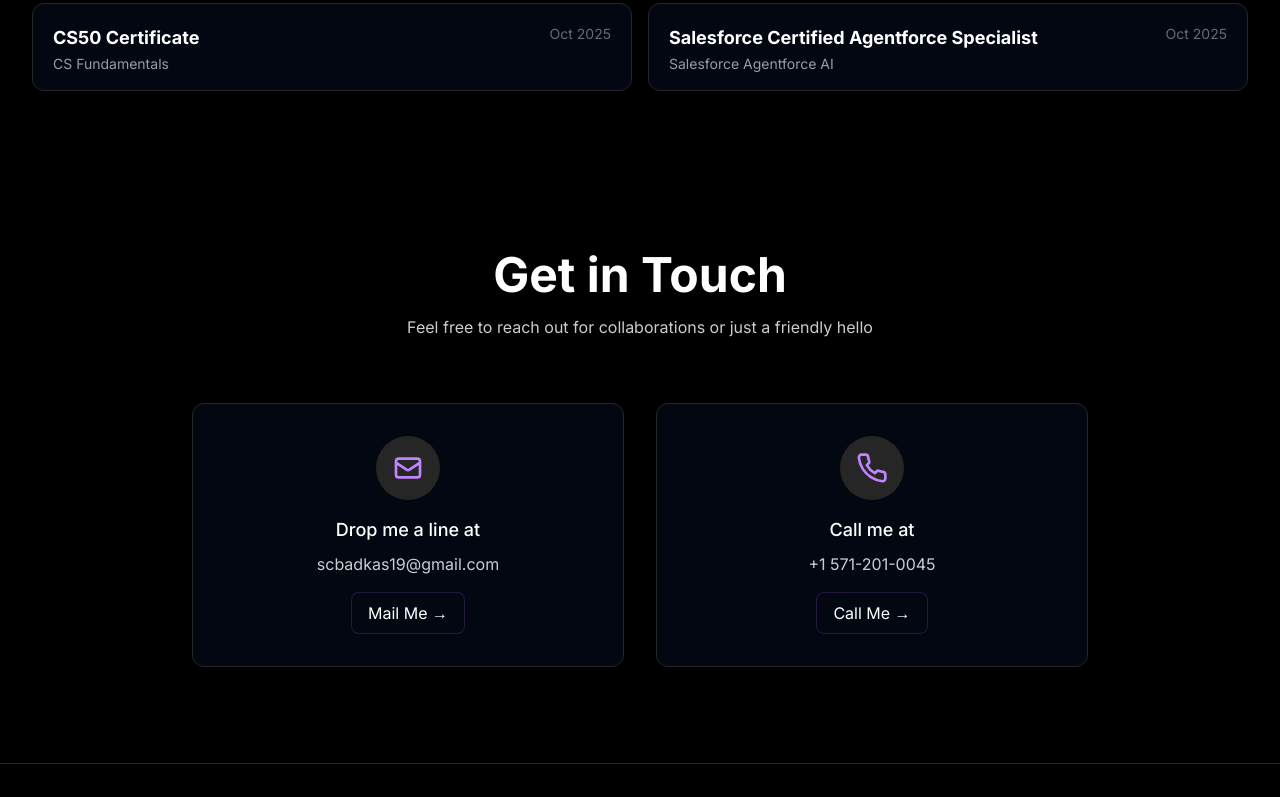
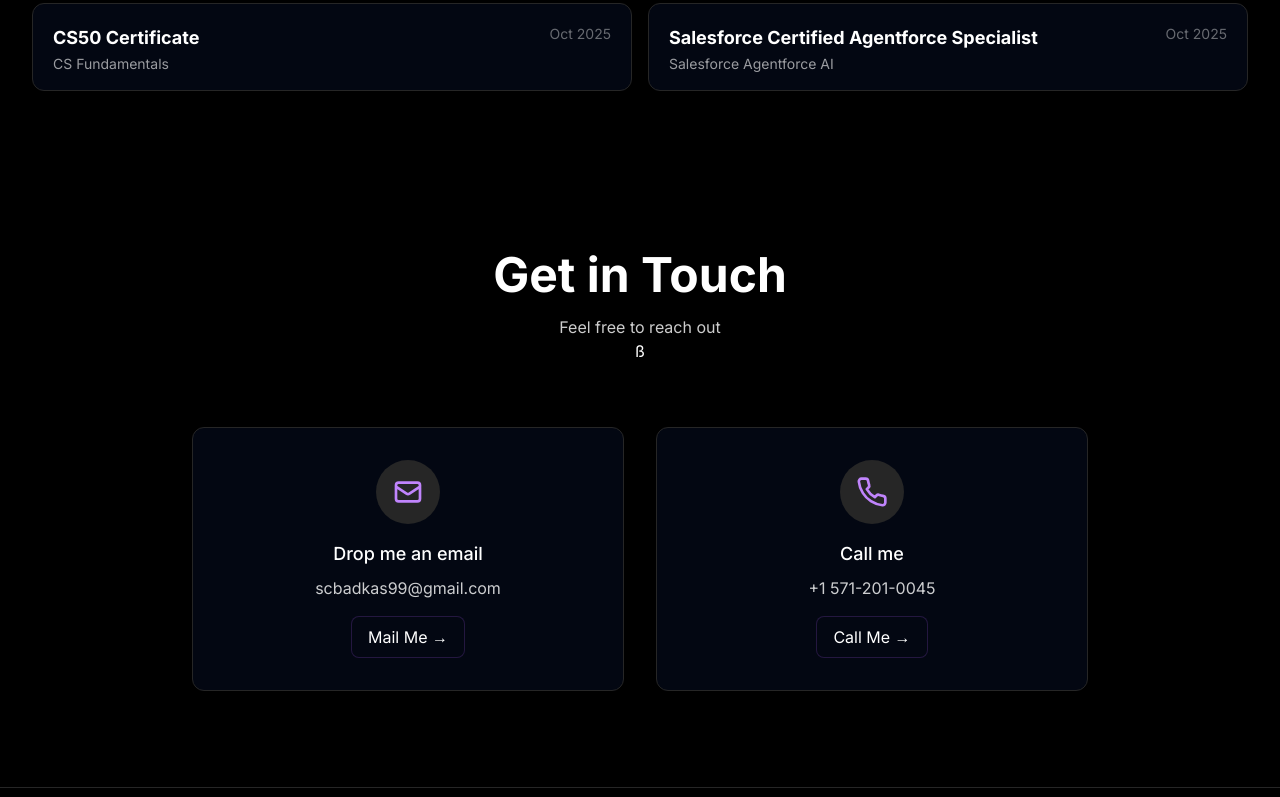
Before and after one commit to scbadkas19/scbadkas19.github.io, a Next.js app: page / in a window 1280 px wide. Shown: the part 5085-5882 px from the top of the page. Built offline with nearby package versions, Linux system fonts and the light colour scheme.

Commit message:
Update portfolio_2

```diff
--- a/src/components/home/Contact.tsx
+++ b/src/components/home/Contact.tsx
@@ -23,8 +23,8 @@
             Get in Touch
           </h2>
           <p className="text-neutral-600 dark:text-white/80 max-w-2xl mx-auto">
-            Feel free to reach out for collaborations or just a friendly hello
-          </p>
+            Feel free to reach out
+          </p>ß
         </motion.div>
 
         <motion.div
@@ -48,10 +48,10 @@
 
                 <div className="text-center space-y-2">
                   <h3 className="text-lg font-medium text-neutral-900 dark:text-white">
-                    Drop me a line at
+                    Drop me an email
                   </h3>
                   <p className="text-neutral-600 dark:text-white/80">
-                    scbadkas19@gmail.com
+                    scbadkas99@gmail.com
                   </p>
                 </div>
 
@@ -79,7 +79,7 @@
 
                 <div className="text-center space-y-2">
                   <h3 className="text-lg font-medium text-neutral-900 dark:text-white">
-                    Call me at
+                    Call me
                   </h3>
                   <p className="text-neutral-600 dark:text-white/80">
                     +1 571-201-0045
```
